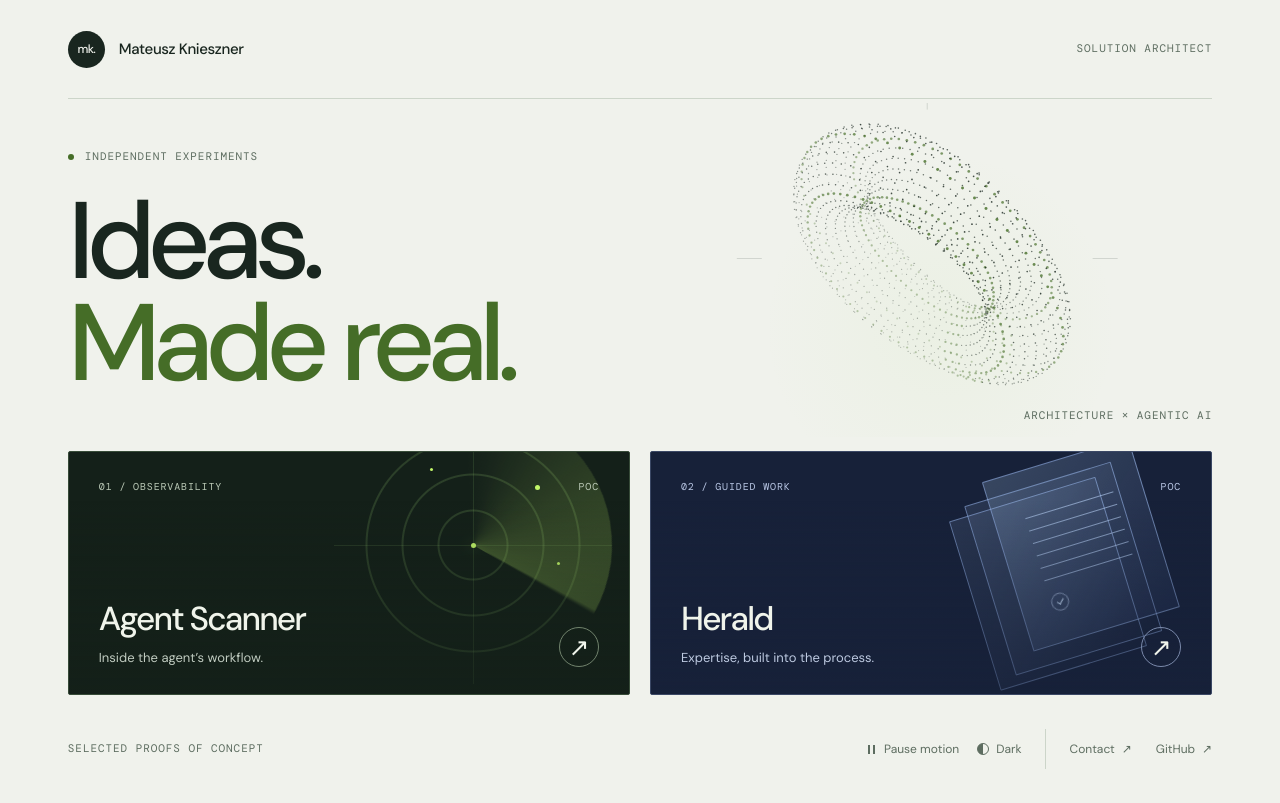
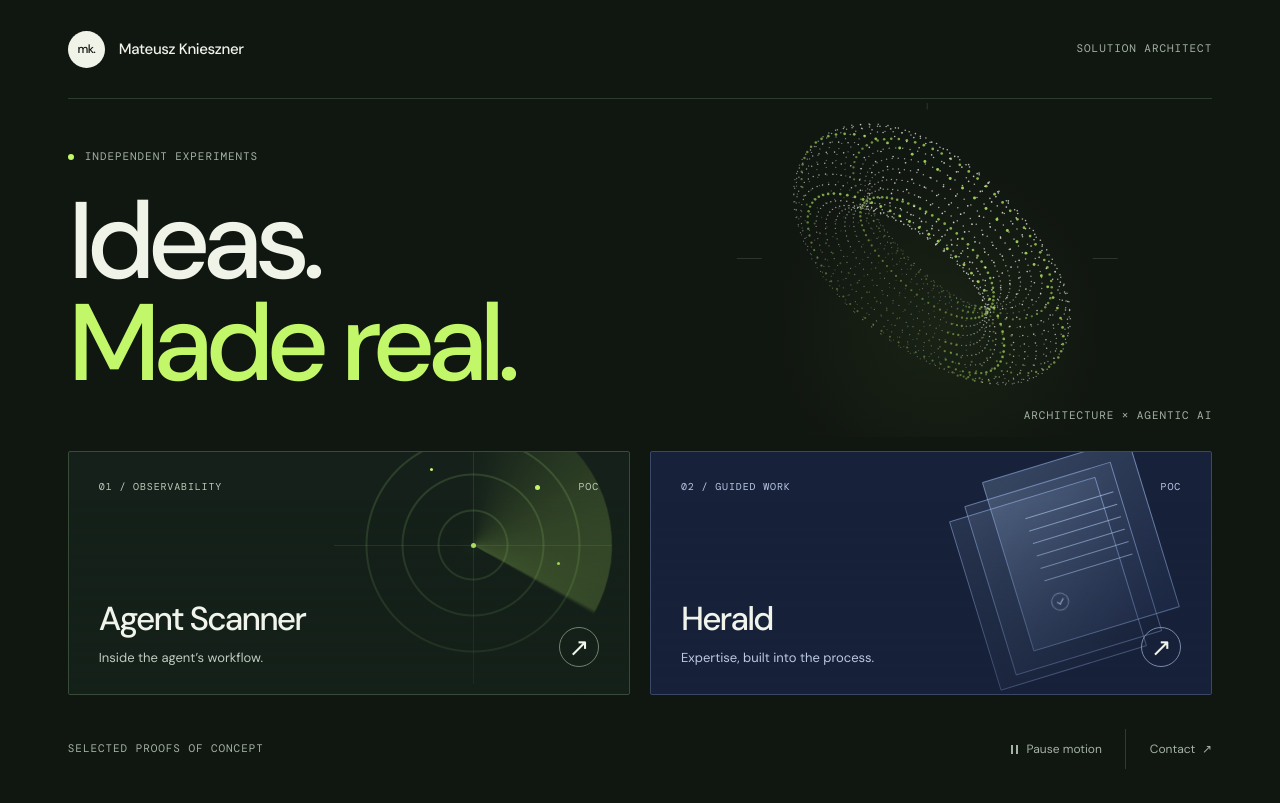
Before and after one commit to mknieszner/mknieszner.github.io, a plain HTML site: page index.html in a window 1280 px wide. Drawn offline with nearby package versions, Linux system fonts and the light colour scheme.

Commit message:
Use dark theme only and remove GitHub profile link

```diff
--- a/index.html
+++ b/index.html
@@ -3,8 +3,8 @@
 <head>
   <meta charset="utf-8">
   <meta name="viewport" content="width=device-width, initial-scale=1">
-  <meta name="color-scheme" content="light dark">
-  <meta name="theme-color" content="#f0f2ec" id="theme-color">
+  <meta name="color-scheme" content="dark">
+  <meta name="theme-color" content="#101610">
   <meta name="description" content="Selected proofs of concept by Mateusz Knieszner. Explore Agent Scanner and Herald, at the intersection of software architecture and agentic AI.">
   <meta name="author" content="Mateusz Knieszner">
   <meta property="og:type" content="website">
@@ -18,8 +18,8 @@
   <link rel="preconnect" href="https://fonts.googleapis.com">
   <link rel="preconnect" href="https://fonts.gstatic.com" crossorigin>
   <link href="https://fonts.googleapis.com/css2?family=DM+Sans:wght@400;500;600&family=DM+Mono:wght@400&display=swap" rel="stylesheet">
-  <link rel="stylesheet" href="./styles.css">
-  <script src="./script.js"></script>
+  <link rel="stylesheet" href="./styles.css?v=2">
+  <script src="./script.js?v=2"></script>
 </head>
 <body>
   <a class="skip-link" href="#projects">Skip to projects</a>
@@ -78,11 +78,9 @@
       <div class="footer-tools">
         <div class="preferences" hidden>
           <button class="utility" id="motion-toggle" type="button" aria-pressed="false" aria-label="Pause animations"><span class="motion-symbol" aria-hidden="true"></span><span id="motion-label">Pause motion</span></button>
-          <button class="utility" id="theme-toggle" type="button" aria-label="Switch to dark theme"><span class="theme-symbol" aria-hidden="true"></span><span id="theme-label">Dark</span></button>
         </div>
         <nav class="footer-links" aria-label="Contact links">
           <a class="utility" href="mailto:mateusz@knieszner.pl">Contact <span aria-hidden="true">↗</span></a>
-          <a class="utility" href="https://github.com/mknieszner" target="_blank" rel="noopener noreferrer">GitHub <span aria-hidden="true">↗</span><span class="sr-only"> (opens in a new tab)</span></a>
         </nav>
       </div>
     </footer>
--- a/script.js
+++ b/script.js
@@ -1,20 +1,11 @@
 'use strict';
-
-// Apply a saved appearance before the first paint; storage is optional.
-try {
-  const theme = localStorage.getItem('signal-theme');
-  if (theme === 'light' || theme === 'dark') document.documentElement.dataset.theme = theme;
-} catch (_) {}
 
 function initializeSignal() {
   const root = document.documentElement;
   const motionQuery = window.matchMedia('(prefers-reduced-motion: reduce)');
-  const darkQuery = window.matchMedia('(prefers-color-scheme: dark)');
   const finePointer = window.matchMedia('(hover: hover) and (pointer: fine)');
   const motionButton = document.getElementById('motion-toggle');
   const motionLabel = document.getElementById('motion-label');
-  const themeButton = document.getElementById('theme-toggle');
-  const themeLabel = document.getElementById('theme-label');
   const canvas = document.getElementById('signal-canvas');
   const hero = document.querySelector('.hero');
   const context = canvas.getContext('2d', { alpha: true });
@@ -34,21 +25,11 @@ function initializeSignal() {
   const saveStorage = (key, value) => { try { localStorage.setItem(key, value); } catch (_) {} };
   preferredMotion = readStorage('signal-motion') !== 'off';
 
-  function isDark() { return root.dataset.theme ? root.dataset.theme === 'dark' : darkQuery.matches; }
   function canAnimate() { return preferredMotion && !motionQuery.matches && visible && !document.hidden; }
 
   function readPalette() {
     const style = getComputedStyle(root);
     palette = { ink: style.getPropertyValue('--ink').trim(), accent: style.getPropertyValue('--accent').trim(), muted: style.getPropertyValue('--muted').trim() };
-  }
-
-  function applyTheme() {
-    const dark = isDark();
-    themeLabel.textContent = dark ? 'Light' : 'Dark';
-    themeButton.setAttribute('aria-label', dark ? 'Switch to light theme' : 'Switch to dark theme');
-    document.getElementById('theme-color').setAttribute('content', dark ? '#101610' : '#f0f2ec');
-    readPalette();
-    draw();
   }
 
   function applyMotion() {
@@ -153,12 +134,6 @@ function initializeSignal() {
     draw();
   }
 
-  themeButton.addEventListener('click', () => {
-    const theme = isDark() ? 'light' : 'dark';
-    root.dataset.theme = theme;
-    saveStorage('signal-theme', theme);
-    applyTheme();
-  });
   motionButton.addEventListener('click', () => {
     if (motionQuery.matches) return;
     preferredMotion = !preferredMotion;
@@ -166,7 +141,6 @@ function initializeSignal() {
     applyMotion();
   });
   motionQuery.addEventListener('change', applyMotion);
-  darkQuery.addEventListener('change', applyTheme);
   document.addEventListener('visibilitychange', () => {
     root.dataset.suspended = String(document.hidden);
     applyMotion();
@@ -182,7 +156,7 @@ function initializeSignal() {
   if ('IntersectionObserver' in window) {
     new IntersectionObserver(entries => { visible = entries[0].isIntersecting; applyMotion(); }, { threshold: 0 }).observe(hero);
   }
-  applyTheme();
+  readPalette();
   resize();
   applyMotion();
   document.querySelector('.preferences').hidden = false;
--- a/styles.css
+++ b/styles.css
@@ -1,38 +1,16 @@
 :root {
-  color-scheme: light;
-  --paper: #f0f2ec;
-  --ink: #19261f;
-  --muted: #5d6d60;
-  --line: #ccd5c9;
-  --accent: #456d27;
-  --lime: #c2f769;
-  --focus: #426d23;
-  --glow: #a8d876;
-  --font: 'DM Sans', 'Segoe UI', Arial, sans-serif;
-  --mono: 'DM Mono', Consolas, monospace;
-  --gutter: clamp(24px, 5.3vw, 80px);
-}
-@media (prefers-color-scheme: dark) {
-  :root:not([data-theme='light']) {
-    color-scheme: dark;
-    --paper: #101610;
-    --ink: #f0f3e8;
-    --muted: #a5b2a5;
-    --line: #2e3c30;
-    --accent: #c2f769;
-    --focus: #c2f769;
-    --glow: #95c658;
-  }
-}
-:root[data-theme='dark'] {
   color-scheme: dark;
   --paper: #101610;
   --ink: #f0f3e8;
   --muted: #a5b2a5;
   --line: #2e3c30;
   --accent: #c2f769;
+  --lime: #c2f769;
   --focus: #c2f769;
   --glow: #95c658;
+  --font: 'DM Sans', 'Segoe UI', Arial, sans-serif;
+  --mono: 'DM Mono', Consolas, monospace;
+  --gutter: clamp(24px, 5.3vw, 80px);
 }
 *, *::before, *::after { box-sizing: border-box; }
 html { min-width: 280px; scroll-behavior: smooth; }
@@ -117,7 +95,6 @@ h1 .accent { color: var(--accent); }
 .motion-symbol::before, .motion-symbol::after { content: ''; width: 2px; height: 9px; background: currentColor; }
 [data-motion='off'] .motion-symbol { display: block; width: 0; height: 0; margin-inline: 2px 3px; border-top: 4px solid transparent; border-bottom: 4px solid transparent; border-left: 7px solid currentColor; }
 [data-motion='off'] .motion-symbol::before, [data-motion='off'] .motion-symbol::after { display: none; }
-.theme-symbol { width: 12px; height: 12px; border: 1px solid currentColor; border-radius: 50%; background: linear-gradient(90deg, currentColor 50%, transparent 50%); }
 [data-motion='off'] .radar::before, [data-motion='off'] .sheet,
 [data-suspended='true'] .radar::before, [data-suspended='true'] .sheet { animation-play-state: paused; }
 @keyframes radar-sweep { to { transform: rotate(360deg); } }
@@ -196,7 +173,7 @@ h1 .accent { color: var(--accent); }
   *, *::before, *::after { animation: none !important; transition: none !important; }
 }
 @media print {
-  :root, :root[data-theme] { --paper: #fff; --ink: #19261f; --muted: #526052; --accent: #456d27; }
+  :root { color-scheme: light; --paper: #fff; --ink: #19261f; --muted: #526052; --accent: #456d27; }
   .page { min-height: auto; }
   .hero { min-height: 320px; }
   .preferences, .skip-link { display: none; }
```
